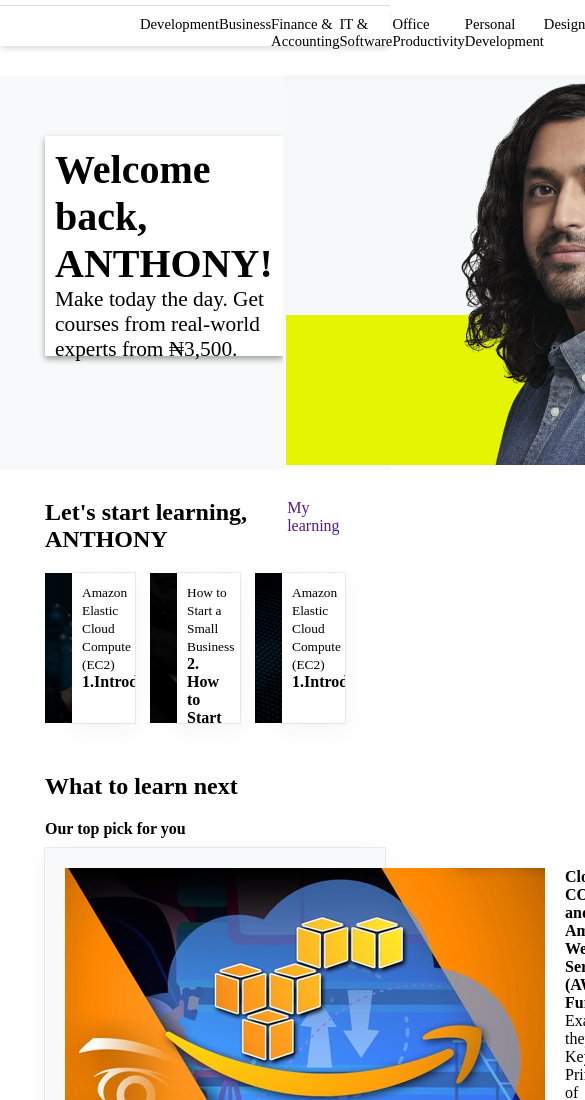
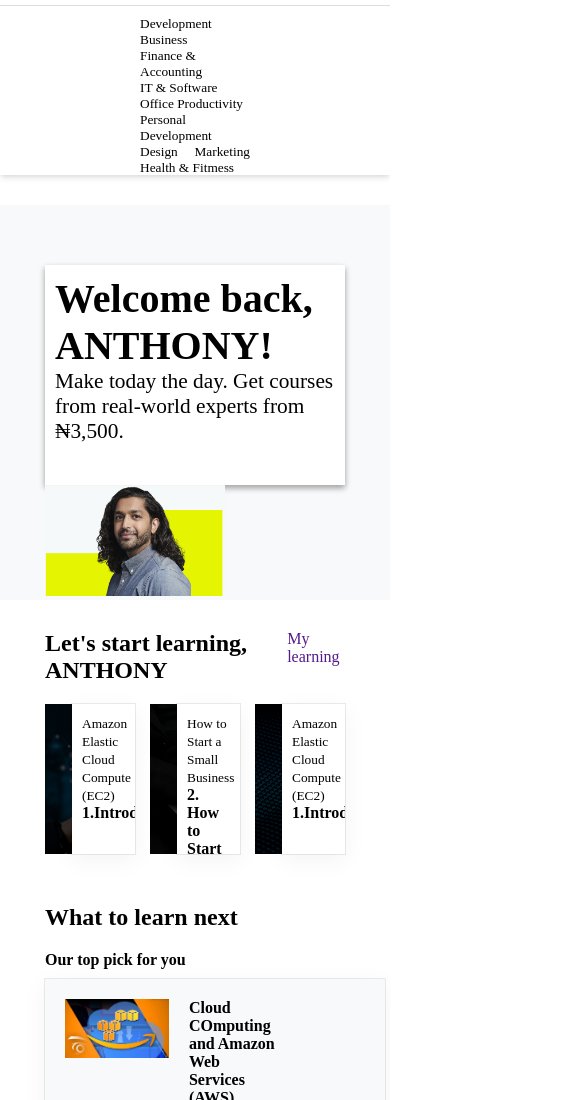
Before and after one commit to izudada/udemy_landing_page, a plain HTML site: page index.html in a window 390 px wide. Shown: the part 72-1172 px from the top of the page, 585 px wide, since content can reach past the window. Drawn offline with nearby package versions, Linux system fonts and the light colour scheme; files whose address does not match are found by name.

Commit message:
feat: resonsiveness

```diff
--- a/main.css
+++ b/main.css
@@ -74,7 +74,7 @@ header ul{
     display: flex;
     justify-content: space-between;
     padding: 10px 140px;
-    font-size: 11pt;
+    font-size: 10pt;
 }
 
 /* Hero Section */
@@ -310,3 +310,22 @@ footer .foot-children{
     font-size: 8pt;
     border: none;
 }
+
+
+@media screen and (max-width: 800px) {
+    .hero-section, header,
+    .bottom-header ul{
+        flex-wrap: wrap;
+    }
+
+    .bottom-header{
+        height: 20vh;
+    }
+
+    .hero-img img{
+        width: 60%;
+    }
+    .next-inner img{
+        width: 100%;
+    }
+}
```
